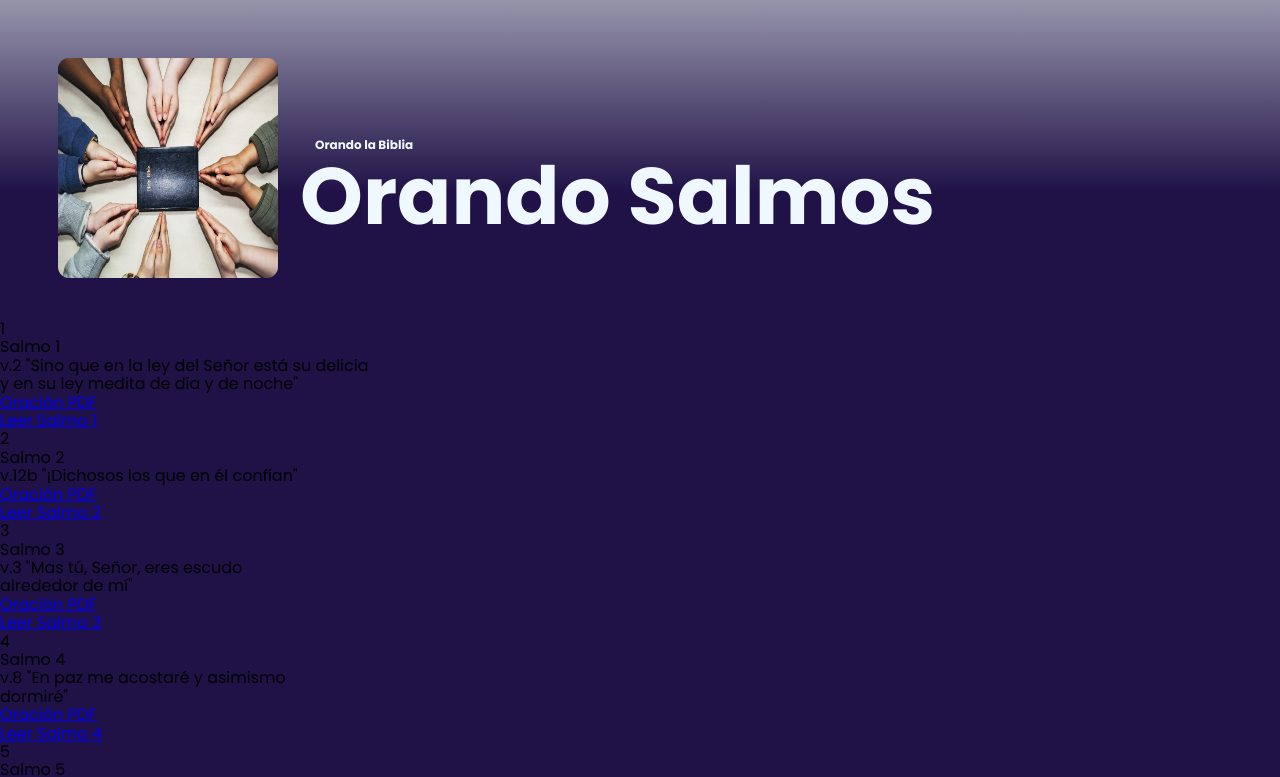
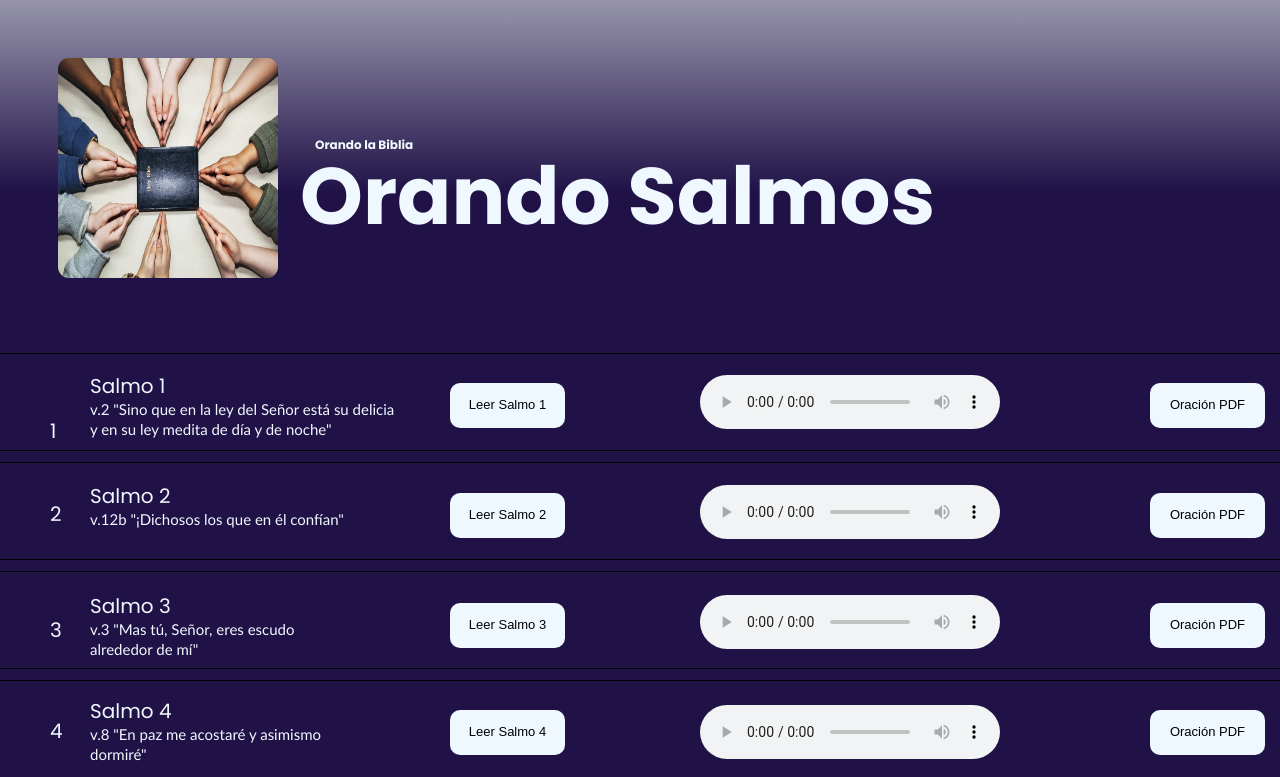
Before and after one commit to OrandolaBiblia/orandolabiblia.github.io, a plain HTML site: page index.html in a window 1280 px wide. Shown: the top 777 px of the page. Drawn offline with Linux system fonts and the light colour scheme.

Commit message:
recuperando

```diff
--- a/css/estilos.css
+++ b/css/estilos.css
@@ -1,32 +1,30 @@
 @import url('https://fonts.googleapis.com/css2?family=Poppins:wght@300;400;600;700&display=swap');
 
 /* Custome Property */
-:root{
+:root {
     --padding-container: 100px 0;
     --color-title: #001A049;
 }
 
 /* Ctrl+k Ctrl+C para comentar */
 /* Usamos este codigo para que los estilos funcionen en cualquier dispositivo */
-body{
+body {
     font-family: 'Poppins', sans-serif;
-    background: linear-gradient(0deg, rgb(32, 18, 71) 0%,  rgb(32, 18, 71) 40%);
-
+    background: linear-gradient(0deg, rgb(32, 18, 71) 0%, rgb(32, 18, 71) 40%);
 }
 
 /* Modificamos el contenedor de la página */
-/*.container{
+.container {
     width: 90%;
     max-width: 1200px;
     margin: 0 auto;
     overflow: hidden;
     padding: var(--padding-container);
-
-}*/
+}
 
 /* Cabecera: color de fondo y posicion */
-.hero{
-    background: linear-gradient(0deg, rgb(32, 18, 71) 0%,  rgb(32, 18, 71) 40%, rgb(151, 149, 172) 100%);
+.hero {
+    background: linear-gradient(0deg, rgb(32, 18, 71) 0%, rgb(32, 18, 71) 40%, rgb(151, 149, 172) 100%);
     height: 10vh;
     min-height: 320px;
     max-height: 800px;
@@ -38,21 +36,19 @@ body{
     margin: 0 auto;
     overflow: hidden;
     padding: var(--padding-container);
-
 }
 
 /* Imágen de la cabecera */
-.hero__imagen{
+.hero__imagen {
     height: 220px;
     width: 220px;
     margin: 3%;
     margin-top: 3%;
     position: absolute;
     border-radius: 5%;
-
 }
 /* Pre-Titulo de la cabecera */
-.hero__pretitle{
+.hero__pretitle {
     position: absolute;
     top: 138px;
     left: 315px;
@@ -61,21 +57,14 @@ body{
 }
 
 /* Titulo de la cabecera */
-.hero__title{
+.hero__title {
     position: absolute;
     top: 150px;
     left: 300px;
     color: aliceblue;
     font-size: 80px;
-
 }
 
-.resolucion {
-    width: 99%;
-}
-
-/*Movil*/
-@media (max-width: 767px) {
 /* Elemento Padre del Grid Layout.
 Para fijar los elementos, hay que declarar:
     1. en el padre position: relative
@@ -350,7 +339,7 @@ Para fijar los elementos, hay que declarar:
 /* Orden Salmo 1 */
 .orden__Salmo1 {
     position: relative;
-        bottom: -50px;
+    bottom: -100px;
     left: 50px;
     color: aliceblue;
     font-size: 20px;
@@ -853,6 +842,7 @@ Para fijar los elementos, hay que declarar:
     padding: 0;
     margin: 95px auto 0 auto;
 }
+
 /* Lineas 9*/
 .linea-salmo9a {
     border-top: 1px solid black;
@@ -861,5 +851,3 @@ Para fijar los elementos, hay que declarar:
     padding: 0;
     margin: 10px auto 0 auto;
 }
-}
-/*Tablet*/
--- a/index.html
+++ b/index.html
@@ -3,12 +3,11 @@
 <head>
     <meta charset="UTF-8">
     <meta http-equiv="X-UA-Compatible" content="IE=edge">
-    <meta name="viewport" content="width=device-width, initial-scale=1.0">
+    <meta name="viewport" content="width=device-width, initial-scale=1"/>
     <title>Orando la Biblia</title>
     <link rel="shortcut icon" href="./images/favicon-32x32.png" type="image/x-icon">
     <link rel="stylesheet" href="./css/normalize.css">
     <link rel="stylesheet" href="./css/estilos.css">
-    <script src= "./js/index,js"></script>
 
     <!-- Primary Meta Tags -->
     <meta name="title" content="Orando la Biblia">
@@ -67,14 +66,11 @@
         <section class="hero__container container">
             <h1 class="hero__title">Orando Salmos</h1>
         </section>
-        <img class= "hero__imagen" src="./images/orandolabiblia-imagen.jpeg">
+        <img class="hero__imagen" src="./images/orandolabiblia-imagen.jpeg">
         <h4 class="hero__pretitle">Orando la Biblia</h4>
 
     </header>
 
-    <div class="resolucion">
-
-        <div class="movil">
     <!-- Grid Layout -->
     <!-- *************************************************************************************************************** -->
     <!-- *************************************************************************************************************** -->
@@ -370,14 +366,7 @@
         <div class="linea-salmo7b"></div>
         <div class="linea-salmo8a"></div>
         <div class="linea-salmo8b"></div>
-                <div class="linea-salmo9a"></div>
     </div>
-
-        </div>
-
-    </div>
-
-
 
 </body>
 </html>
```
Lines whose indentation alone changed are shown as unchanged.
